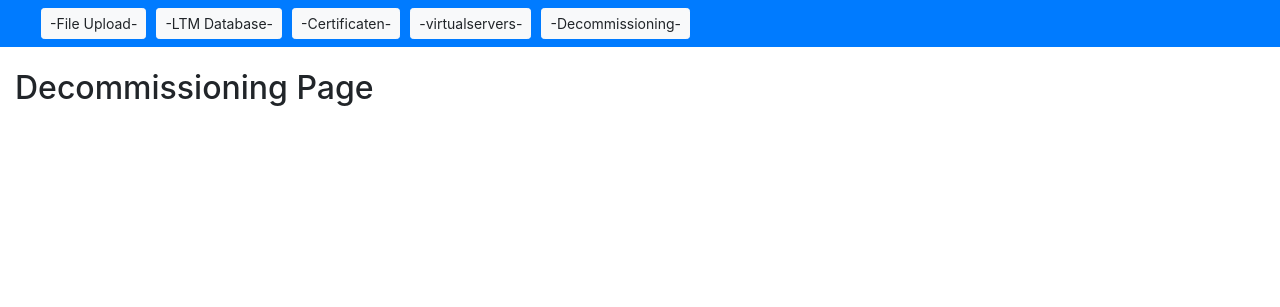
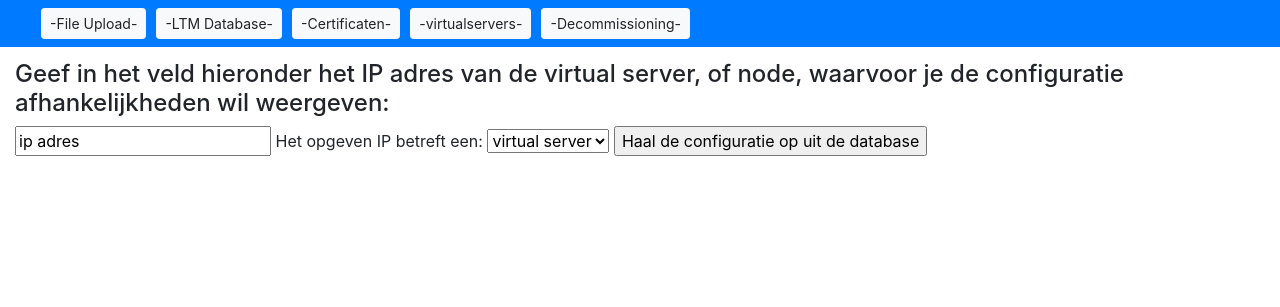
Before and after one commit to viskees/automation, a Django app: page /decommissioning/ in a window 1280 px wide. Shown: the top 307 px of the page. Run offline with Django 3.2, Linux system fonts and the light colour scheme; some libraries are stand-ins or nearby versions.

Commit message:
decommissioning pagina aanpassingen

```diff
--- a/decommissioning/templates/decommissioning/decommissioning.html
+++ b/decommissioning/templates/decommissioning/decommissioning.html
@@ -1,9 +1,35 @@
 {% extends "base.html" %}
 
+{% block boven %}
+
+{% endblock%}
+
 {% block midden %}
+    <div class="container-fluid">
 
-<div class="container-fluid">
-    <h2>Decommissioning Page</h2>
-</div>
+        <form action="{% url 'decommissioning:decommissioning' %}" method="POST">
+
+            {% csrf_token %}
+
+            <h4 style="padding-top: 15px;">Geef in het veld hieronder het IP adres van de virtual server, of node, waarvoor je de
+            configuratie afhankelijkheden wil weergeven:</h4>
+
+            <input type="text" name="ip_adres" value="ip adres">
+            Het opgeven IP betreft een:
+
+            <select name="vs_or_node">
+                <option value="vs">virtual server</option>
+                <option value="node">node</option>
+            </select>
+
+            <input type="submit" name="vs_or_node_submit" value="Haal de configuratie op uit de database">
+        </form><p>
+
+        {% if validation_error %}
+
+            <h3>Geef een geldig IPv4 adres in decimal dotted formaat.</h3>
+
+        {% endif%}
+    </div>
 
 {% endblock %}
--- a/decommissioning/views.py
+++ b/decommissioning/views.py
@@ -3,9 +3,32 @@ from django.shortcuts import render
 # Create your views here.
 
 from django.shortcuts import render
+from django.core.validators import validate_ipv4_address
+from django.core.exceptions import ValidationError
 
 # Create your views here.
 
+
 def decommissioning(request):
+    print(request.POST)
+
     context = {}
+
+    if request.POST:
+        print("Het opgegeven IP adres is: " + request.POST['ip_adres'])
+        print("Het betreft een " + request.POST['vs_or_node'])
+
+        # form data valideren
+        try:
+            validate_ipv4_address(request.POST['ip_adres'])
+            print("IP is valid: " + request.POST['ip_adres'])
+            valid_ip = request.POST['ip_adres']
+
+        except ValidationError:
+            print("opgegeven IP is niet valid")
+            context = {'validation_error': 'validation_error'}
+
+        # haal virtual server details op
+
+
     return render(request, 'decommissioning/decommissioning.html', context)
```
